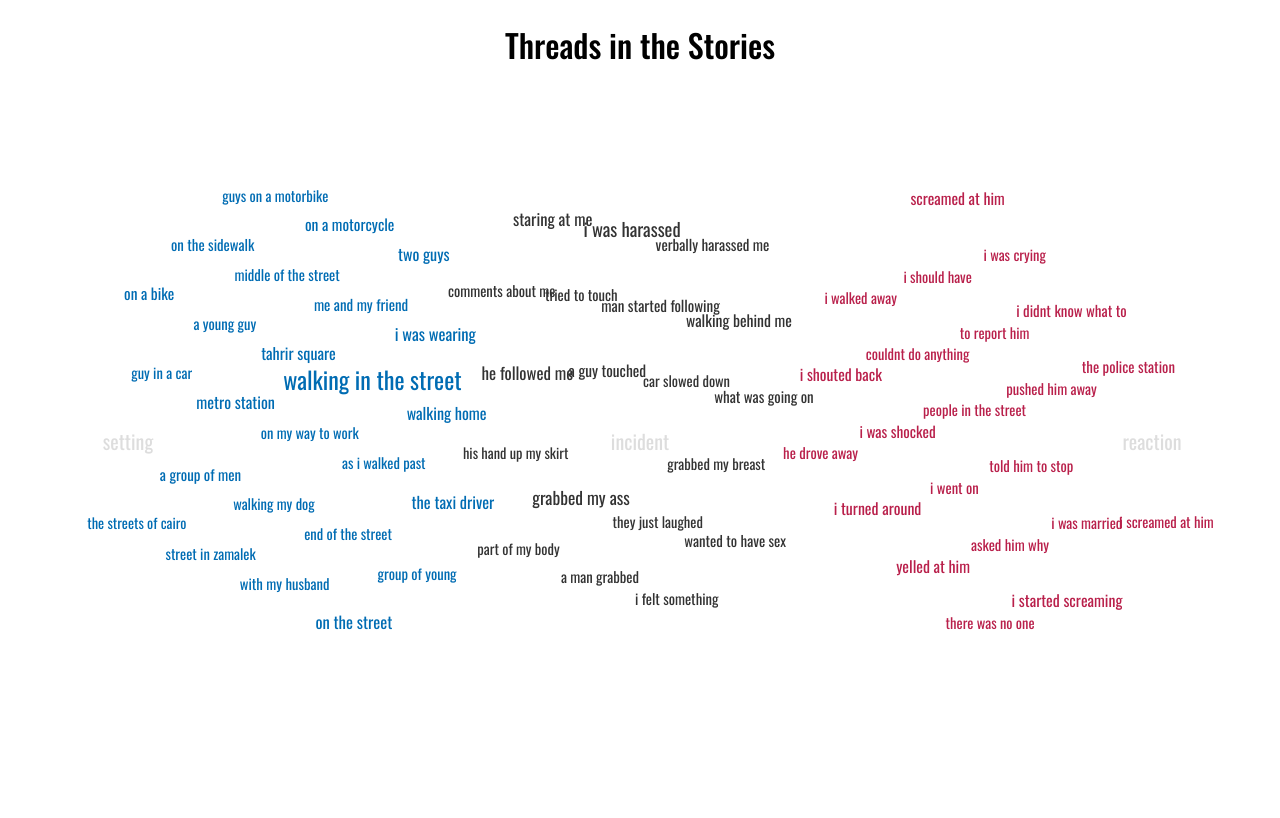
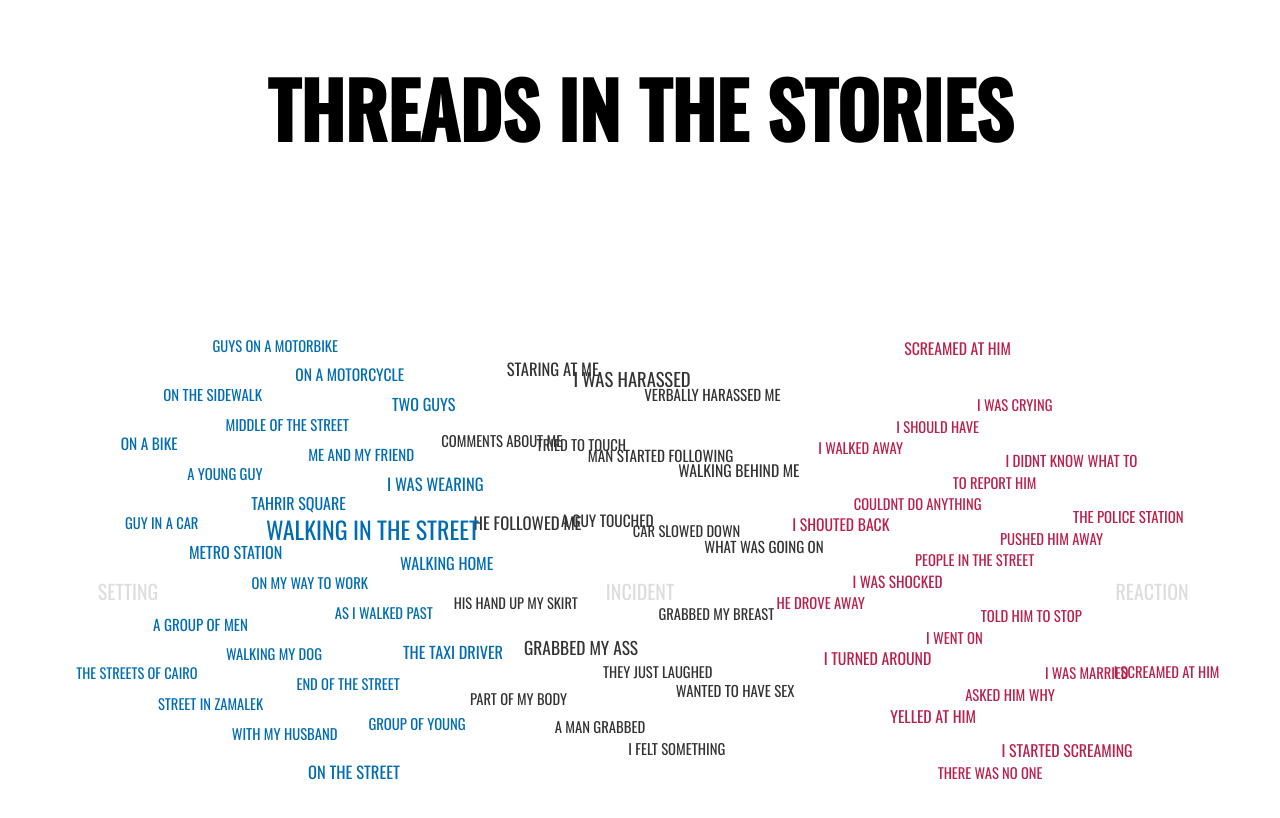
Before and after one commit to data4change/harassmap, a website: page web/graph.html in a window 1280 px wide. Drawn offline with nearby package versions, Linux system fonts and the light colour scheme.

Commit message:
backport style info

```diff
--- a/web/graph.html
+++ b/web/graph.html
@@ -16,14 +16,18 @@
 		}
 
 		h1 {
-			font-family: 'Oswald', sans-serif;
-			font-weight: 500;
+      font-family: 'Oswald', sans-serif;
+      font-weight: 700;
       text-align: center;
-		}
+      text-transform: uppercase;
+      font-size: 76px;
+      margin-bottom: 76px;
+    }
 
     .node text {
       fill: #111;
       cursor: pointer;
+      text-transform: uppercase;
       font-family: 'Oswald', sans-serif;
     }
 
```
